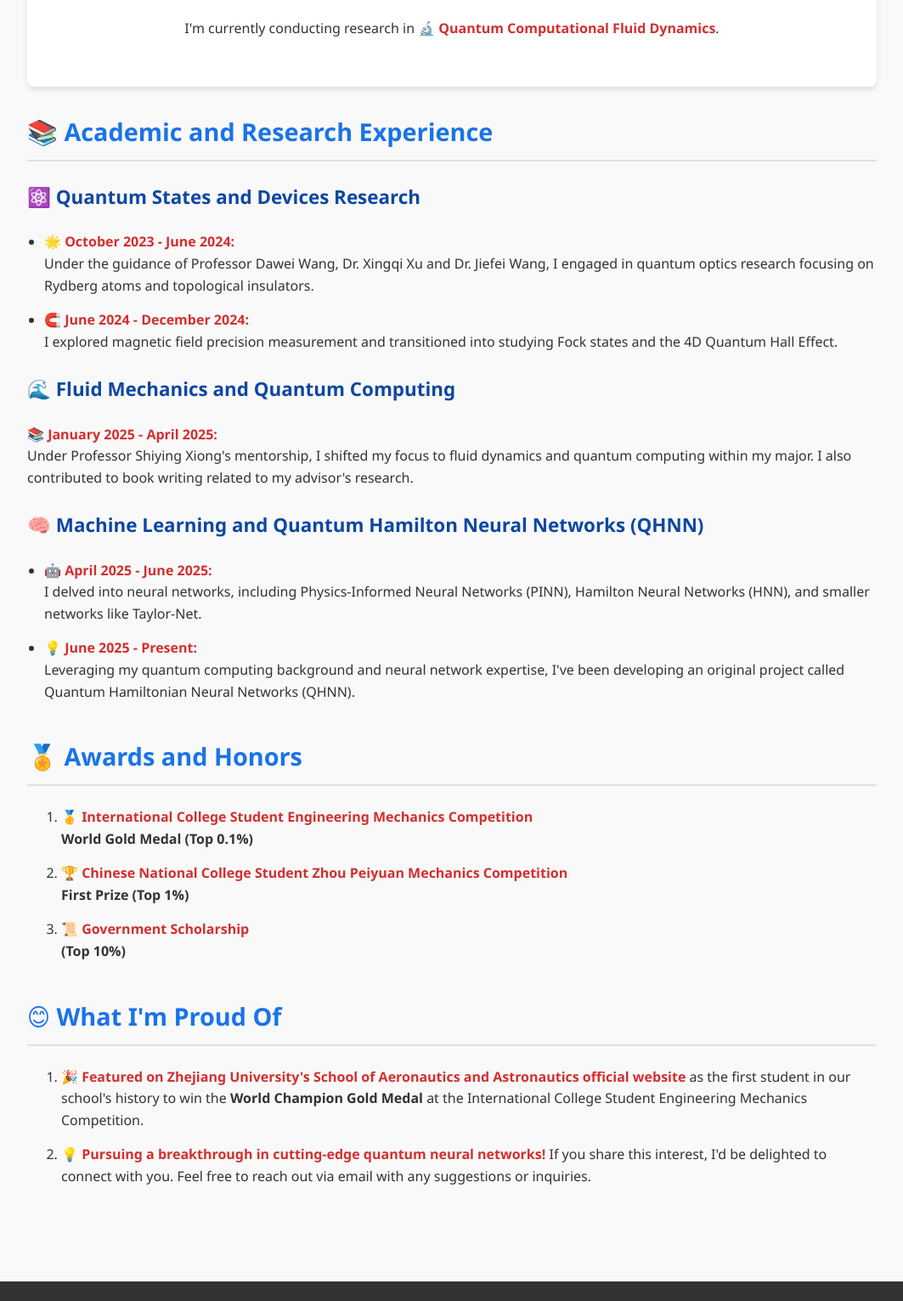
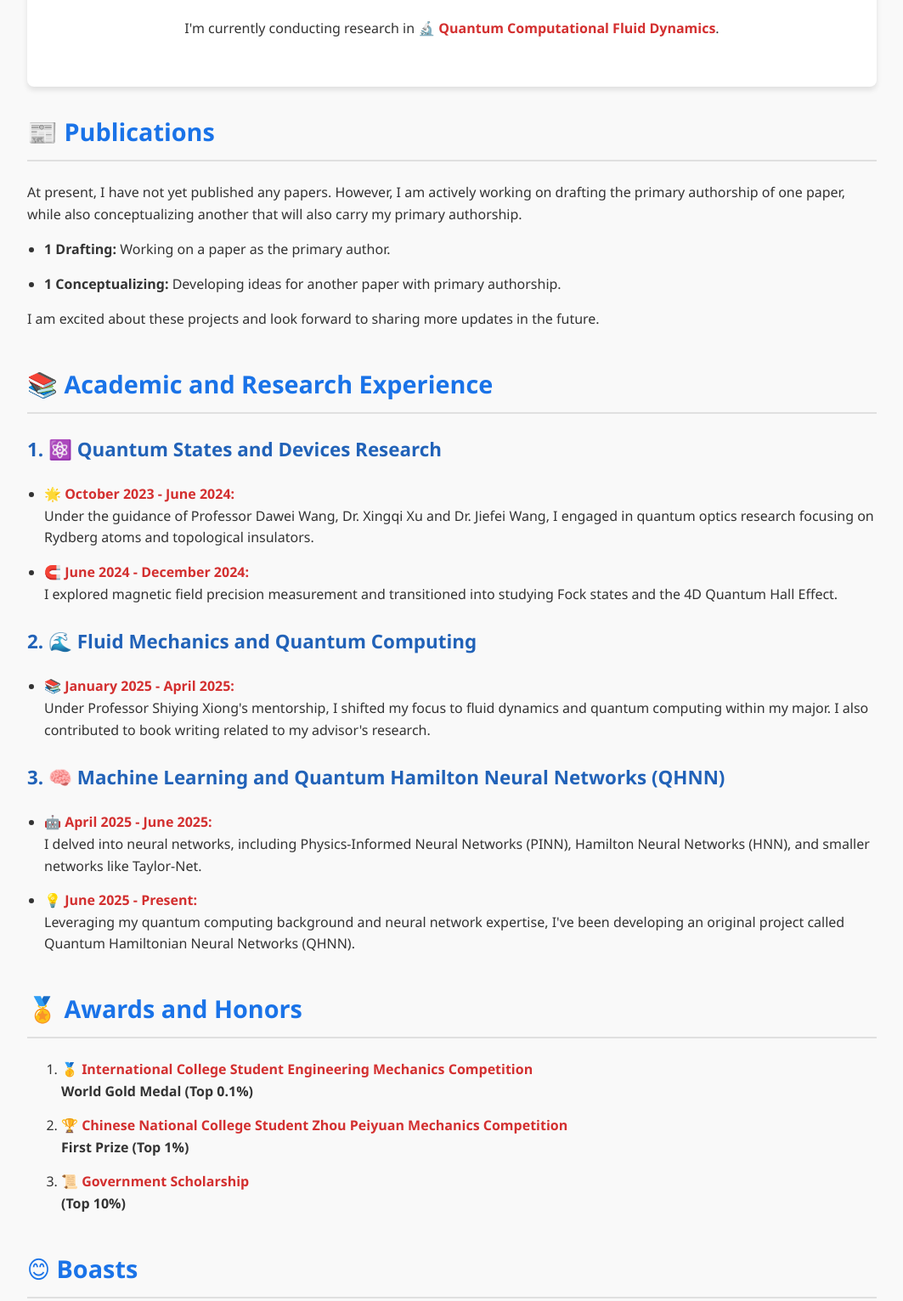
Before and after one commit to ZhangBaiming-ZJU/Welcoming, a plain HTML site: page index.html in a window 1280 px wide. Shown: the part 740-2271 px from the top of the page at 85% size, without its empty margins (108-1171 px from the left). Drawn offline with Linux system fonts and the light colour scheme.

Commit message:
Update index.html

```diff
--- a/index.html
+++ b/index.html
@@ -73,7 +73,7 @@
         }
         h3 {
             font-size: 1.4em;
-            color: #0d47a1;
+            color: #2162b8; /* 天蓝色 */
         }
         .section {
             margin-bottom: 40px;
@@ -97,6 +97,8 @@
             text-align: center;
             padding: 20px 0;
             margin-top: 50px;
+            box-shadow: 0 -2px 5px rgba(0, 0, 0, 0.2); /* 添加底部阴影 */
+            width: 100%; /* 确保footer宽度为100% */
         }
         footer a {
             color: #bbdefb;
@@ -138,14 +140,16 @@
 <body>
     <header>
         <div class="container">
-            <h1>🚀 Welcome to Baiming Zhang's Home!</h1>
+            <h1>🚀 Welcome to Baiming Zhang's Homepage!</h1>
         </div>
     </header>
     <nav>
         <div class="container">
             <a href="#home">Home</a>
+            <a href="#Publications">Publications</a>
             <a href="#academic">Academic Experience</a>
             <a href="#awards">Awards & Honors</a>
+            <a href="#boasts">Boasts</a>
             <a href="#contact">Contact</a>
         </div>
     </nav>
@@ -157,10 +161,19 @@
             <p>I'm studying in Zhejiang University (ZJU) <span class="highlight">🚀 (Chu Kochen Honors College)</span> with a GPA of <span class="highlight">3.93/4.0</span> up to June 29, 2025.</p>
             <p>I'm currently conducting research in <span class="highlight">🔬 Quantum Computational Fluid Dynamics</span>.</p>
         </div>
+        <div class="section" id="Publications">
+            <h2>📰 Publications</h2>
+            <p>At present, I have not yet published any papers. However, I am actively working on drafting the primary authorship of one paper, while also conceptualizing another that will also carry my primary authorship.</p>
+            <ul>
+                <li><strong>1 Drafting:</strong> Working on a paper as the primary author.</li>
+                <li><strong>1 Conceptualizing:</strong> Developing ideas for another paper with primary authorship.</li>
+            </ul>
+            <p>I am excited about these projects and look forward to sharing more updates in the future.</p>
+        </div>
         <div class="section" id="academic">
             <h2>📚 Academic and Research Experience</h2>
             <div class="timeline-item">
-                <h3>⚛️ Quantum States and Devices Research</h3>
+                <h3>1. ⚛️ Quantum States and Devices Research</h3>
                 <ul>
                     <li>
                         <span class="highlight">🌟 October 2023 - June 2024:</span> <br>
@@ -173,19 +186,23 @@
                 </ul>
             </div>
             <div class="timeline-item">
-                <h3>🌊 Fluid Mechanics and Quantum Computing</h3>
-                <p><span class="highlight">📚 January 2025 - April 2025:</span><br>
-                Under Professor Shiying Xiong's mentorship, I shifted my focus to fluid dynamics and quantum computing within my major. I also contributed to book writing related to my advisor's research.</p>
+                <h3>2. 🌊 Fluid Mechanics and Quantum Computing</h3>
+                <ul>
+                    <li>
+                        <p><span class="highlight">   📚 January 2025 - April 2025:</span><br>
+                        Under Professor Shiying Xiong's mentorship, I shifted my focus to fluid dynamics and quantum computing within my major. I also contributed to book writing related to my advisor's research.</p>
+                    </li>
+                </ul>
             </div>
             <div class="timeline-item">
-                <h3>🧠 Machine Learning and Quantum Hamilton Neural Networks (QHNN)</h3>
+                <h3>3. 🧠 Machine Learning and Quantum Hamilton Neural Networks (QHNN)</h3>
                 <ul>
                     <li>
-                        <span class="highlight">🤖 April 2025 - June 2025:</span> <br>
+                        <span class="highlight">   🤖 April 2025 - June 2025:</span> <br>
                         I delved into neural networks, including Physics-Informed Neural Networks (PINN), Hamilton Neural Networks (HNN), and smaller networks like Taylor-Net.
                     </li>
                     <li>
-                        <span class="highlight">💡 June 2025 - Present:</span> <br>
+                        <span class="highlight">   💡 June 2025 - Present:</span> <br>
                         Leveraging my quantum computing background and neural network expertise, I've been developing an original project called Quantum Hamiltonian Neural Networks (QHNN).
                     </li>
                 </ul>
@@ -208,8 +225,8 @@
                 </li>
             </ol>
         </div>
-        <div class="section">
-            <h2>😊 What I'm Proud Of</h2>
+        <div class="section" id="boasts">
+            <h2>😊 Boasts</h2>
             <ol>
                 <li>
                     <span class="highlight">🎉 Featured on Zhejiang University's School of Aeronautics and Astronautics official website</span> as the first student in our school's history to win the <strong>World Champion Gold Medal</strong> at the International College Student Engineering Mechanics Competition.
@@ -223,7 +240,7 @@
     <footer id="contact">
         <div class="container">
             <p>© 2025 Baiming Zhang. All rights reserved.</p>
-            <p>Connect with me: <a>Email: baimingzhang@zju.edu.cn</a> | <a href="https://github.com/ZhangBaiming-ZJU">GitHub</a></p>
+            <p>Contact with me: <a href="mailto:baimingzhang@zju.edu.cn">baimingzhang@zju.edu.cn</a> | <a href="https://github.com/baiming-zhang">GitHub</a></p>
         </div>
     </footer>
 </body>
```
